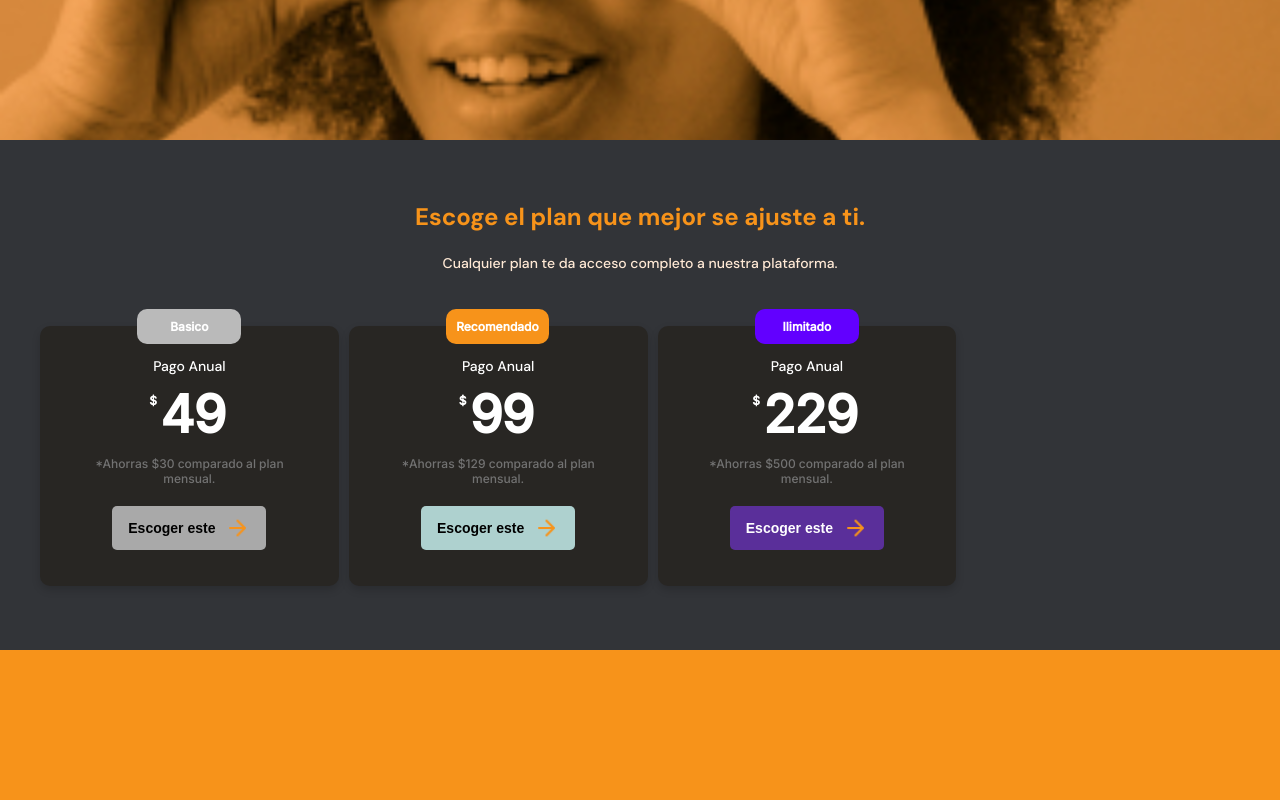
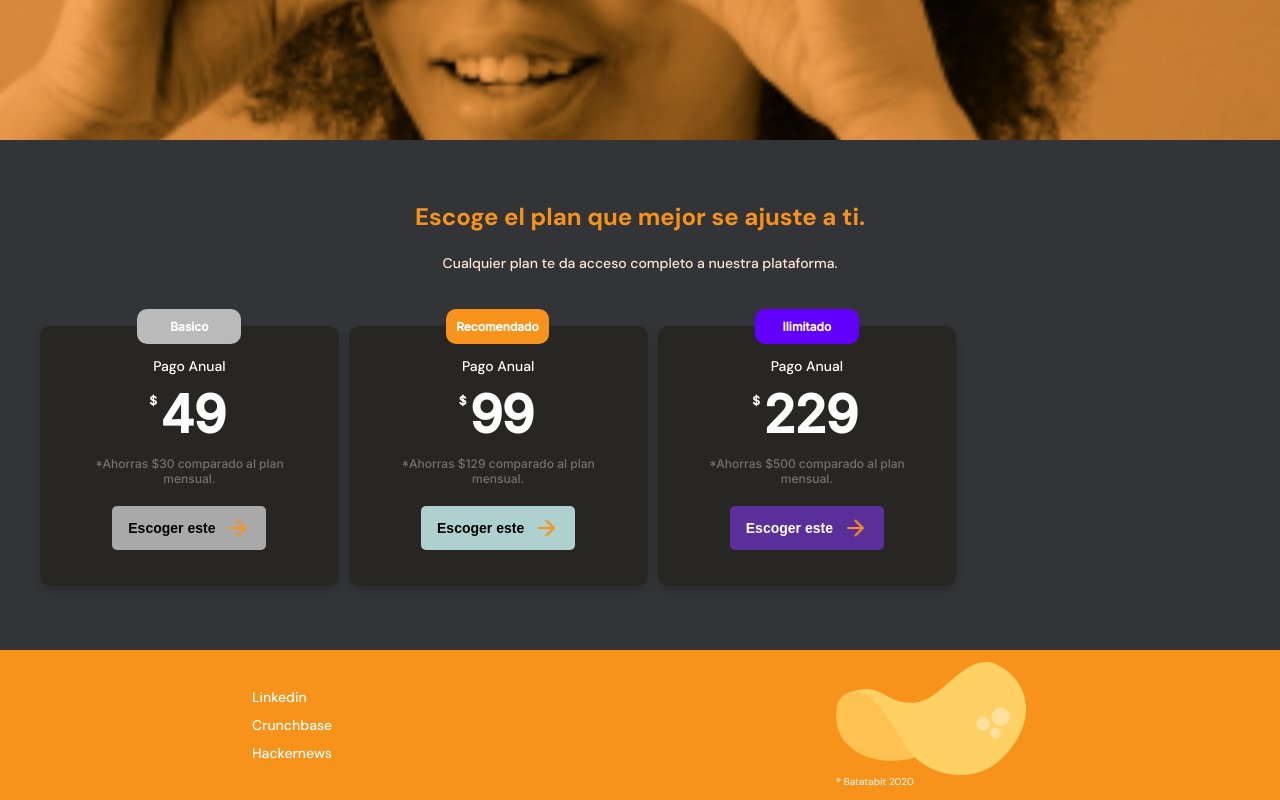
Before and after one commit to jsamweb/mobilefirst, a plain HTML site: page index.html in a window 1280 px wide. Shown: the part 2744-3544 px from the top of the page. Drawn offline with Linux system fonts and the light colour scheme.

Commit message:
finalizacion de la pagina de bitataa

```diff
--- a/index.html
+++ b/index.html
@@ -155,9 +155,17 @@
             </section>
         </section>
     </main>
-    <footer>
-        <section class="footer-back-container">
-
+    <footer class="footer-back-container">
+        <section class="left" >
+            <ul>
+                <li><a href="">Linkedin</a></li>
+                <li><a href="">Crunchbase</a></li>
+                <li><a href="">Hackernews</a></li>
+            </ul>
+        </section>
+        <section class="right">
+            <img src="./assets/imgs/logo-footer.svg" alt="logo batatabit">
+            <p>® Batatabit 2020</p>
         </section>
     </footer>
 </body>
--- a/styles/styles.css
+++ b/styles/styles.css
@@ -377,7 +377,7 @@ main{
     width: 65%;
     position: relative;
     max-width: 300px;
-    min-width: 249px;
+    min-width: 190px;
     height: 260px;
     background-color: #282623;;
     box-shadow: 0px 4px 8px rgba(0, 0, 0, 0.16);
@@ -391,7 +391,7 @@ main{
     width: 65%;
     position: relative;
     max-width: 300px;
-    min-width: 249px;
+    min-width: 190px;
     height: 260px;
     background-color: #282623;;
     box-shadow: 0px 4px 8px rgba(0, 0, 0, 0.16);
@@ -560,9 +560,40 @@ main{
 
 /* footer */
 .footer-back-container{
+    display: flex;
+    justify-content: space-around;
+    align-items: center;
     width: 100%;
     min-width: 320px;
     height: 150px;
     background-color: var(--bitcoin-orange);
 
 }
+.footer-back-container .left ul {
+    list-style: none;
+
+}
+.footer-back-container .left li{
+    margin: 1rem 0;
+}
+.footer-back-container .left a{
+    text-decoration: none;
+    color: var(--white);
+    font-style: normal;
+    font-weight: 500;
+    font-size: 1.4rem;
+    line-height: 1.8rem;
+}
+
+.right{
+    display: flex;
+    flex-direction: column;
+    justify-content: center;
+    width: 15%;
+
+}
+
+.footer-back-container .right p{
+    color: var(--white);
+
+}
```
